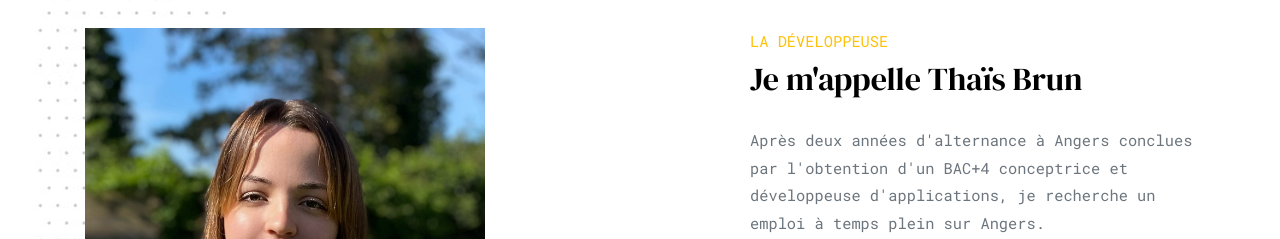
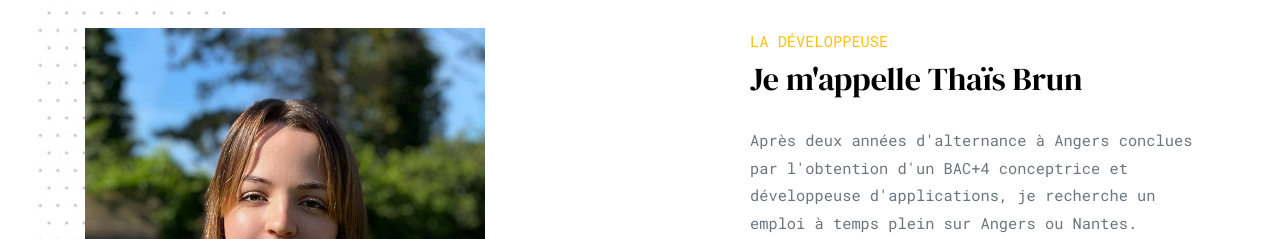
Before and after one commit to thaisbrun/portfolio, a plain HTML site: page index.html in a window 1280 px wide. Shown: the part 880-1119 px from the top of the page. Drawn offline with nearby package versions, Linux system fonts and the light colour scheme.

Commit message:
changement loca

```diff
--- a/index.html
+++ b/index.html
@@ -62,7 +62,7 @@
           <span class="d-block text-uppercase text-primary">La développeuse</span>
           <h2 class="mb-4 section-title">Je m'appelle Thaïs Brun</h2>
           <p>Après deux années d'alternance à Angers conclues par l'obtention d'un BAC+4 conceptrice et développeuse d'applications,
-            je recherche un emploi à temps plein sur Angers.
+            je recherche un emploi à temps plein sur Angers ou Nantes.
             <br>
            <a href="https://www.linkedin.com/in/thaïs-brun-2b41691b8/"> <i class="icon icon-social-linkedin"></i> Mon profil Linkedin </a>
           </p>
```
